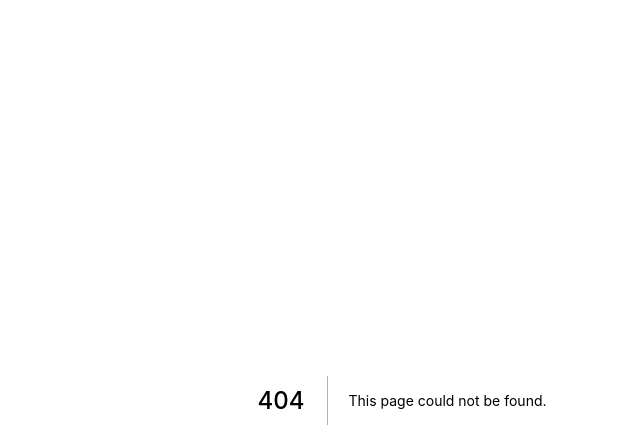
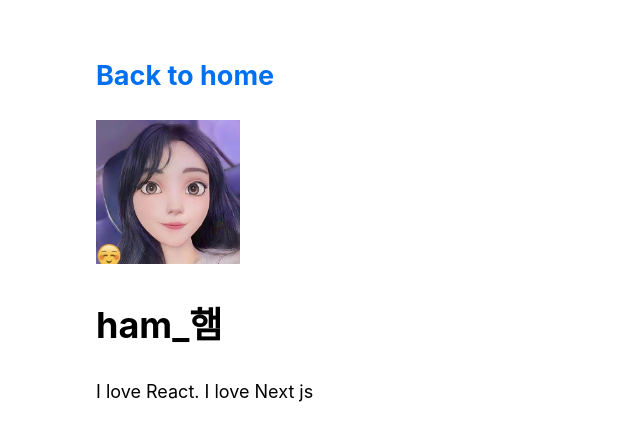
Before and after one commit to juhyunham/Next-JS---React, a Next.js app: page /posts/my-blog in a window 1280 px wide. Before the commit this address had no page. Shown: the top 448 px of the page, without its empty margins (238-878 px from the left). Built offline with nearby package versions, Linux system fonts and the light colour scheme.

Commit message:
data fetching을 위한 파일 만들기

```diff
--- /dev/null
+++ b/pages/posts/my-blog.tsx
@@ -0,0 +1,27 @@
+import Link from "next/link";
+import Head from "next/head";
+import Image from "next/image";
+import Layout from "../../components/layout";
+
+export default function MyBlog() {
+  return (
+    <Layout>
+      <Head>
+        <title>My Blog</title>
+      </Head>
+      <h2>
+        <Link href="/">
+          <a>Back to home</a>
+        </Link>
+      </h2>
+      <Image
+        src="/images/profile.jpg" // Route of the image file
+        height={144} // Desired size with correct aspect ratio
+        width={144} // Desired size with correct aspect ratio
+        alt="ham"
+      />
+      <h1>ham_햄</h1>
+      <p>I love React. I love Next js</p>
+    </Layout>
+  );
+}
```
Also changed, not shown: pages/posts/first-blog.tsx (deleted, +0 -19 lines), posts/pre-rendering.md (added, +11 -0 lines), posts/ssg-ssr.md (added, +19 -0 lines), public/images/profile.jpg.
